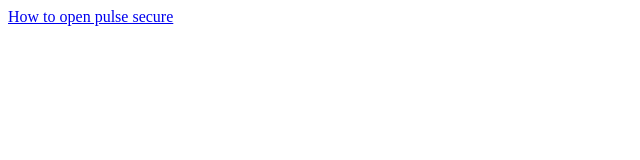
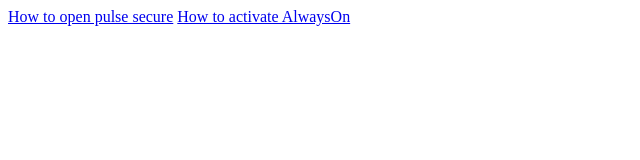
Before and after one commit to jigiciak/jigiciak.github.io, a plain HTML site: page index.html in a window 1280 px wide. Shown: the whole page, without its empty margins (0-640 px from the left). Drawn offline with Linux system fonts and the light colour scheme.

Commit message:
Update index.html

```diff
--- a/index.html
+++ b/index.html
@@ -1 +1,2 @@
 <a href="page1.html">How to open pulse secure</a>
+<a href="page2.html">How to activate AlwaysOn</a>
```
